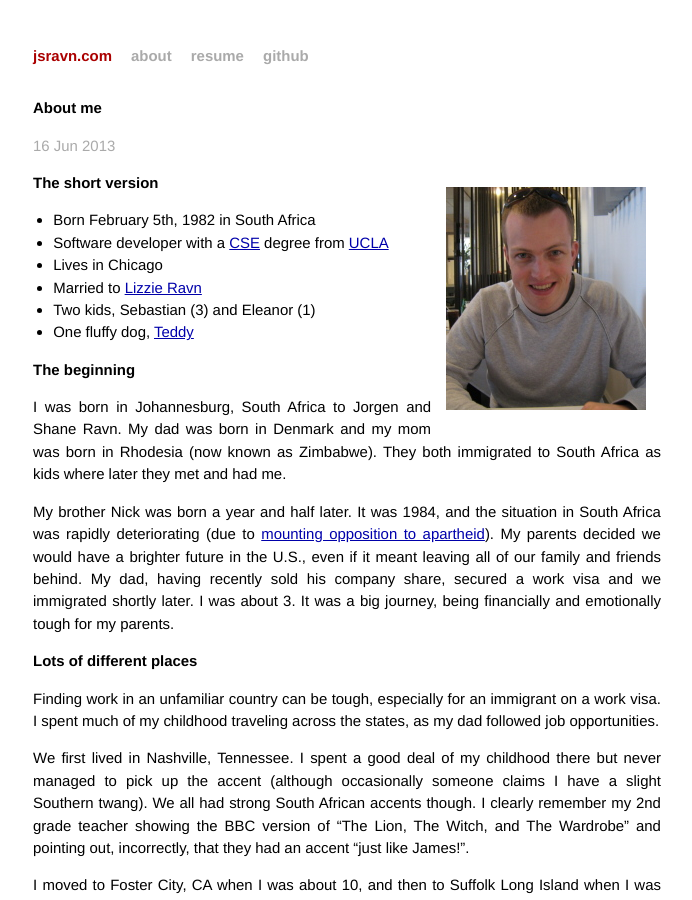
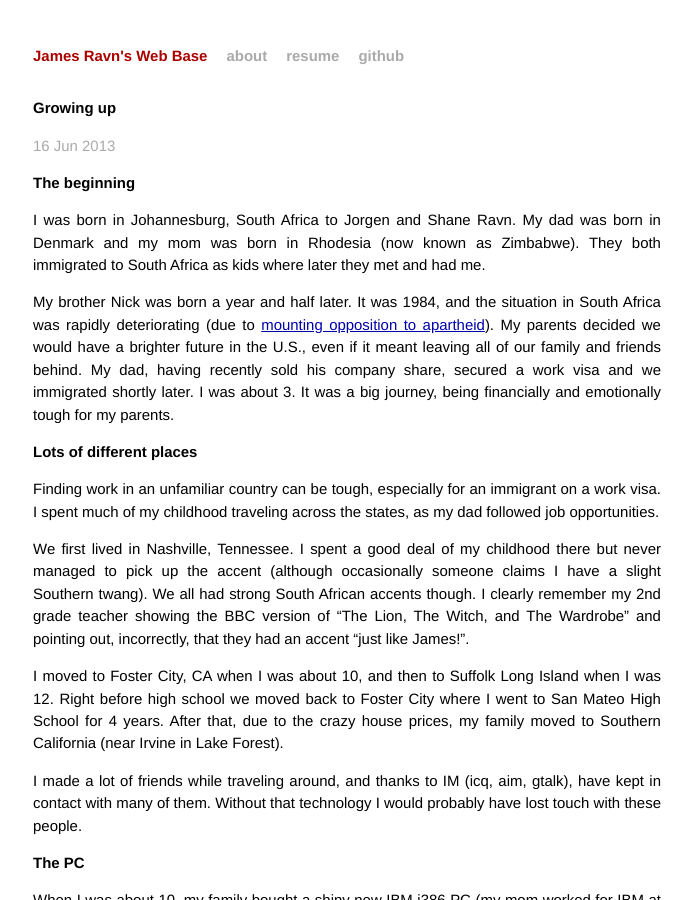
Before and after one commit to jsravn/old-blog, a Jekyll site: the page built from _posts/2013-06-16-growing-up.md, in a window 1280 px wide and 900 px high. Shown: the whole window, without its empty margins (293-985 px from the left). Built offline with Jekyll 4.4.1, drawn with Linux system fonts in a browser that asks for light colours; some of the changed text lies outside the part shown.

Commit message:
Lots of moving crap around

```diff
--- a/_config.yml
+++ b/_config.yml
@@ -1,2 +1,2 @@
-name: jsravn.com
+name: James Ravn's Web Base
 pygments: true
--- a/_layouts/default.html
+++ b/_layouts/default.html
@@ -19,7 +19,7 @@
           <div class="site">
             <div class="header">
               <h1 class="title"><a href="/">{{ site.name }}</a></h1>
-              <a class="extra" href="{% post_url 2013-06-16-about-me %}">about</a>
+              <a class="extra" href="/about.html">about</a>
               <a class="extra" href="/resume.html">resume</a>
               <a class="extra" href="https://github.com/jsravn">github</a>
             </div>
@@ -29,8 +29,7 @@
             <div class="footer">
               <div class="contact">
                 <p>
-                  James Ravn<br />
-                  james.ravn@gmail.com
+                <a href="mailto:james.ravn@gmail.com">Contact me</a>
                 </p>
               </div>
             </div>
--- a/_posts/2013-06-16-about-me.md
+++ b/_posts/2013-06-16-growing-up.md
@@ -1,21 +1,7 @@
 ---
 layout: post
-title: "About me"
+title: "Growing up"
 ---
-
-<img src="/images/james2008.jpg" alt="me" align="right" style="padding:1em;" />
-
-The short version
-=================
-
-- Born February 5th, 1982 in South Africa
-- Software developer with a [CSE](http://www.seasoasa.ucla.edu/undergraduates/cs-department-curriculum-updates/curricular-requirements-and-department-information#computer-science-and-engineering) degree from [UCLA](http://www.engineer.ucla.edu)
-- Lives in Chicago
-- Married to [Lizzie Ravn](http://www.prettycitythings.com)
-- Two kids, Sebastian (3) and Eleanor (1)
-- One fluffy dog, [Teddy](http://en.wikipedia.org/wiki/Pembroke_Welsh_Corgi)
-
-<p/>
 
 The beginning
 =============
```
Also changed, not shown: about.md (added, +18 -0 lines).
